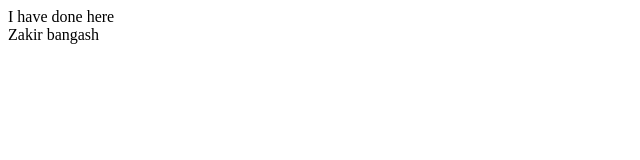
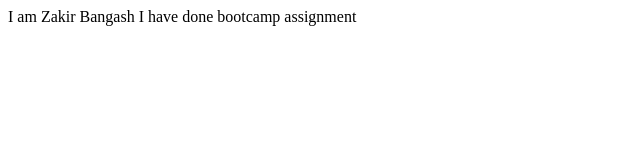
Before and after one commit to ZakirBangash/Bootcamp-2020, a plain HTML site: page index.html in a window 1280 px wide. Shown: the whole page, without its empty margins (0-640 px from the left). Drawn offline with Linux system fonts and the light colour scheme.

Commit message:
added index.html
assignment

```diff
--- a/index.html
+++ b/index.html
@@ -6,6 +6,6 @@
     <title>Document</title>
 </head>
 <body>
-    <div>I have done here <br>Zakir bangash</div>
+    <div>I am Zakir Bangash I have done bootcamp assignment</div>
 </body>
 </html>
```
